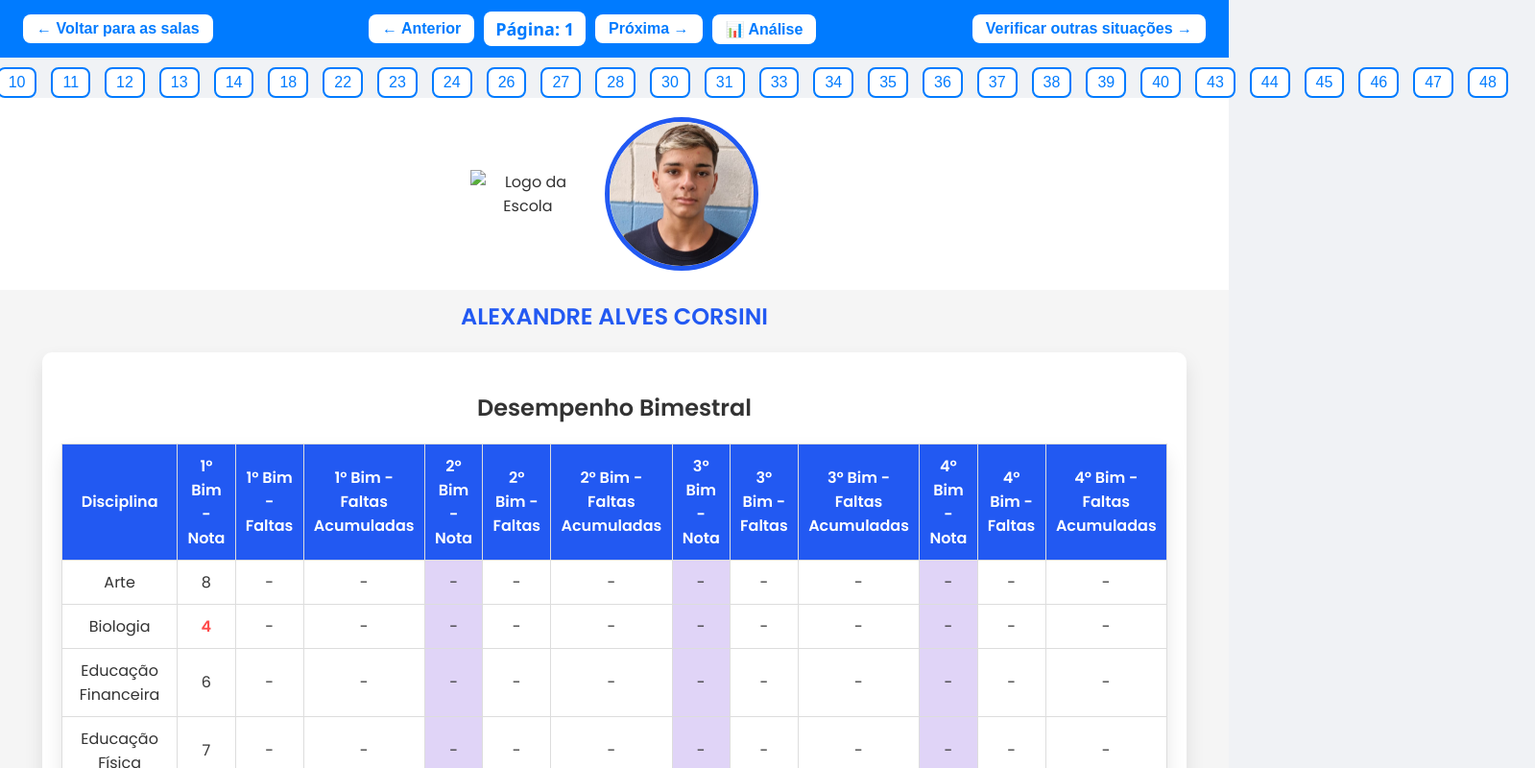
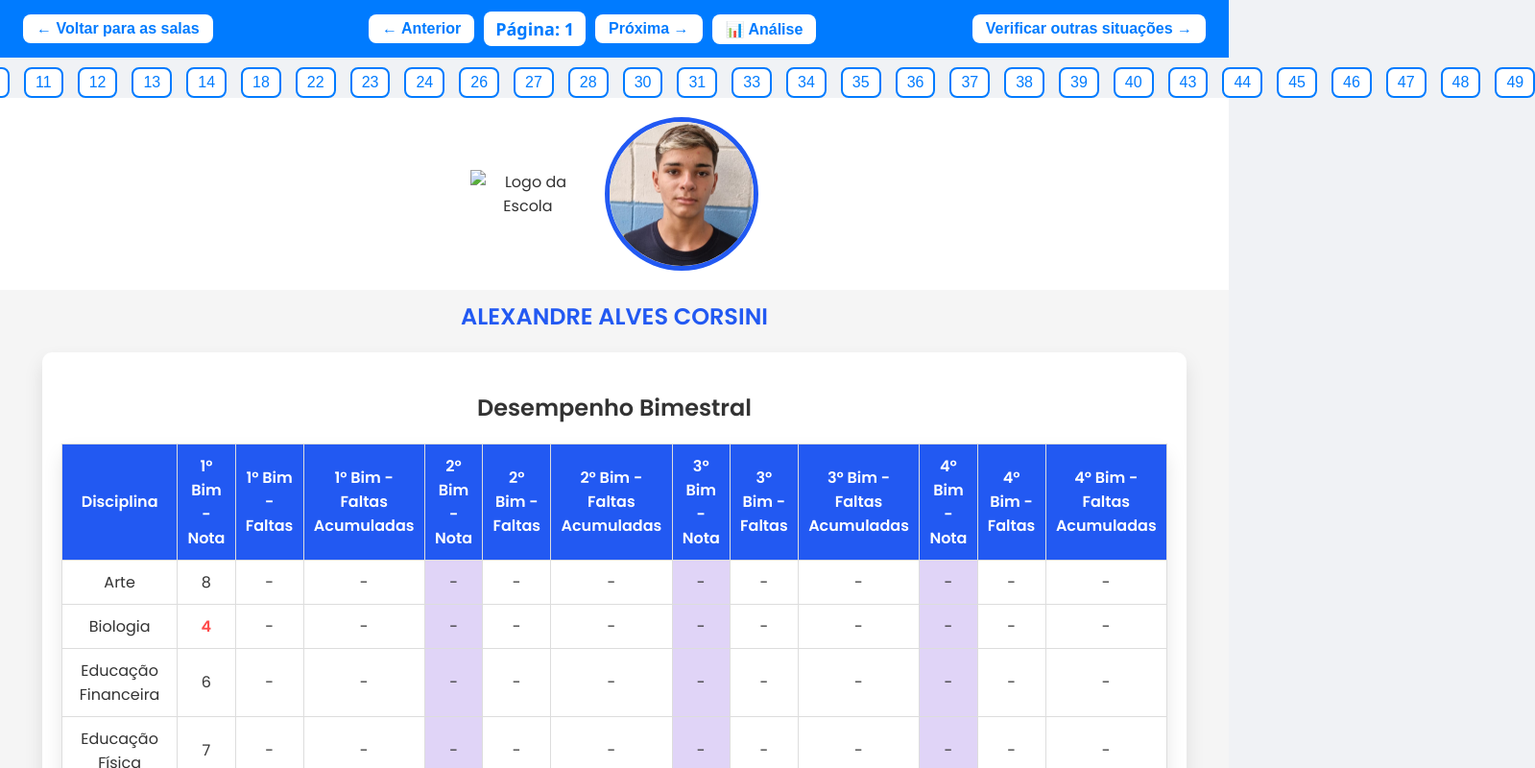
Before and after one commit to professorgaldino/1b, a plain HTML site: page index.html in a window 1280 px wide. Shown: the whole page at 96% size, 1599 px wide, since content can reach past the window. Drawn offline with Linux system fonts and the light colour scheme; no server answers.

Commit message:
Update index.html

```diff
--- a/index.html
+++ b/index.html
@@ -113,7 +113,7 @@
       "a1.html", "a2.html", "a4.html", "a7.html", "a8.html", "a9.html","a10.html", "a11.html", "a12.html", "a13.html",
       "a14.html", "a18.html", "a22.html", "a23.html", "a24.html", "a26.html", "a27.html", "a28.html",
       "a30.html", "a31.html", "a33.html", "a34.html", "a35.html", "a36.html", "a37.html", "a38.html",
-      "a39.html", "a40.html", "a43.html", "a44.html", "a45.html", "a46.html", "a47.html", "a48.html"
+      "a39.html", "a40.html", "a43.html", "a44.html", "a45.html", "a46.html", "a47.html", "a48.html", "a49.html"
     ];
 
     let currentIndex = 0;
```
